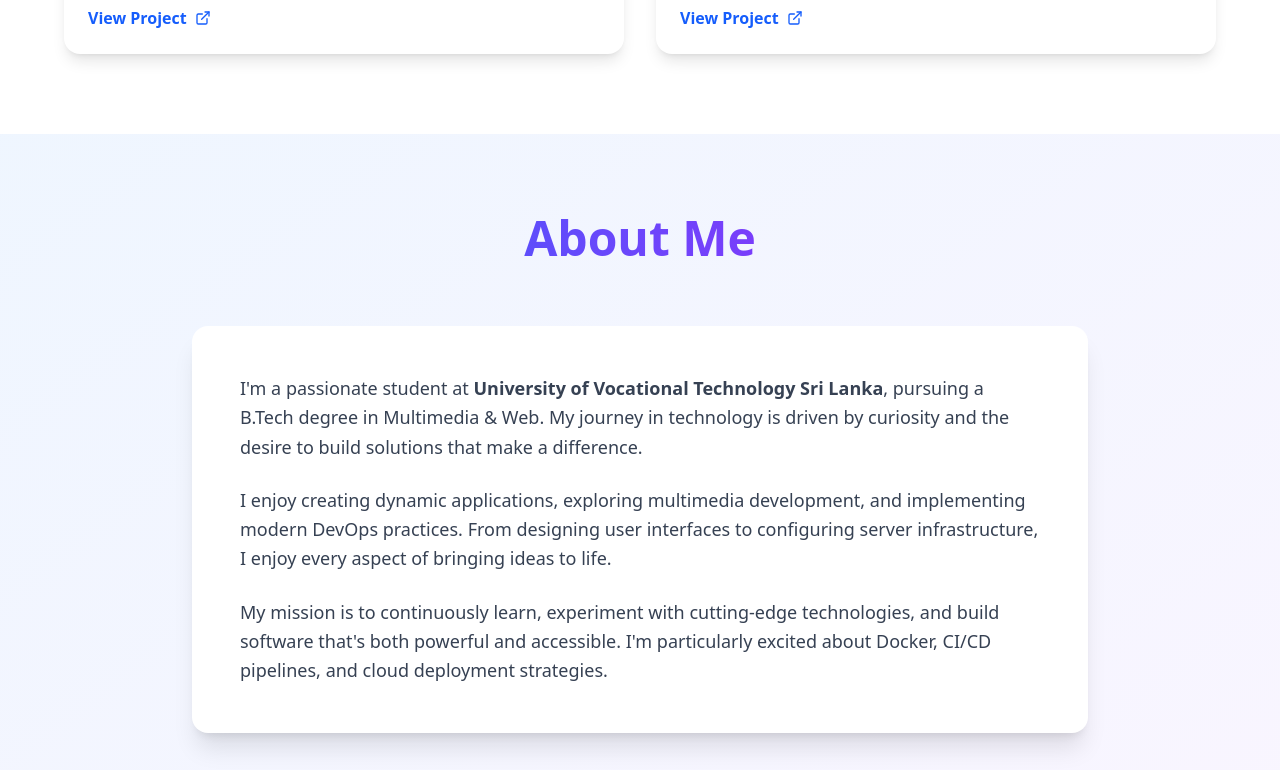
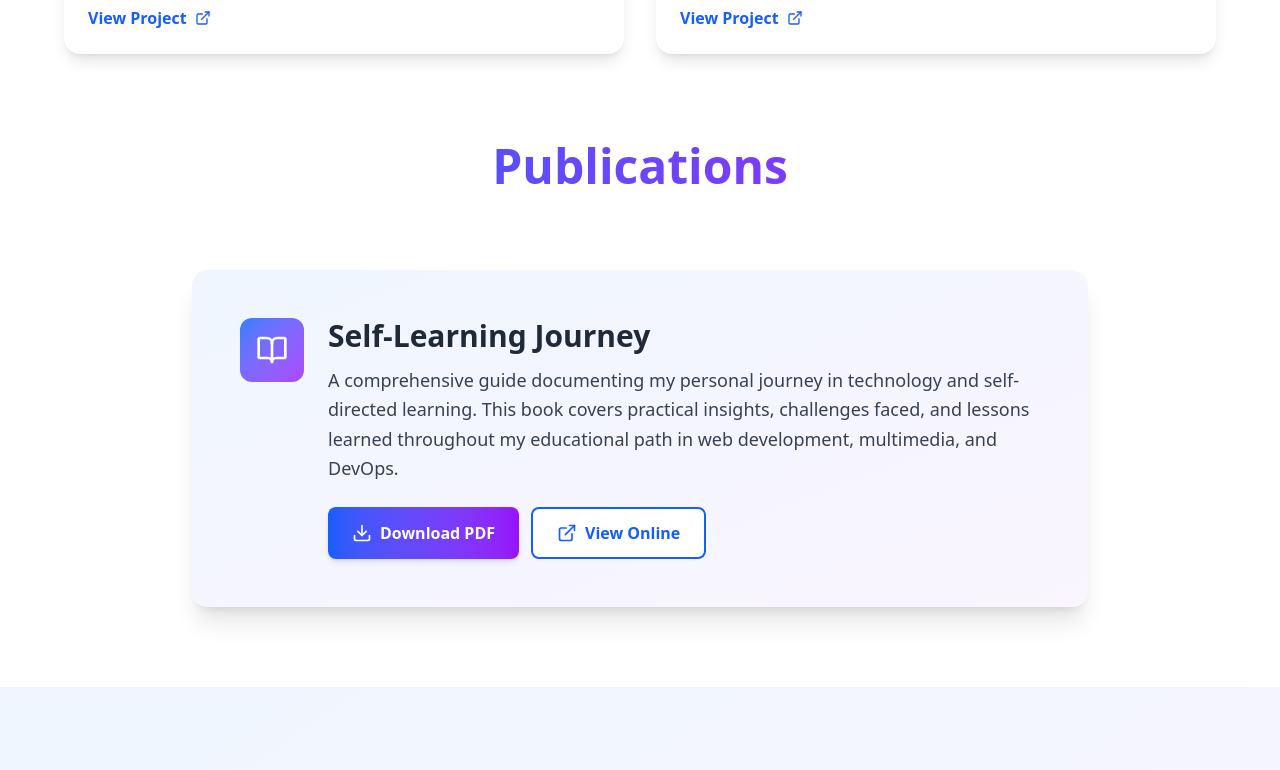
Before and after one commit to chathurangaFromUovt/my-portfolio, a React (Vite) app: page / in a window 1280 px wide. Shown: the part 1520-2290 px from the top of the page. Built offline with nearby package versions, Linux system fonts and the light colour scheme.

Commit message:
publications-section-added

```diff
--- a/src/components/Portfolio.jsx
+++ b/src/components/Portfolio.jsx
@@ -1,5 +1,5 @@
 import React, { useState, useEffect } from 'react';
-import { HeartHandshake, WandSparkles, Github, Linkedin, Mail, Code, Palette, Server, ChevronDown, ExternalLink, Menu, X } from 'lucide-react';
+import { HeartHandshake, WandSparkles, Github, Linkedin, Mail, Code, Palette, Server, ChevronDown, ExternalLink, Menu, X, BookOpen, Download } from 'lucide-react';
 
 export default function Portfolio() {
     const [activeSection, setActiveSection] = useState('home');
@@ -10,7 +10,7 @@ export default function Portfolio() {
         const handleScroll = () => {
             setScrolled(window.scrollY > 50);
 
-            const sections = ['home', 'projects', 'about', 'contact'];
+            const sections = ['home', 'projects', 'about', 'publications', 'contact'];
             const current = sections.find(section => {
                 const element = document.getElementById(section);
                 if (element) {
@@ -63,7 +63,7 @@ export default function Portfolio() {
 
                     {/* Desktop Menu */}
                     <div className="hidden md:flex space-x-8">
-                        {['home', 'projects', 'about', 'contact'].map((item) => (
+                        {['home', 'projects', 'publications', 'about', 'contact'].map((item) => (
                             <button
                                 key={item}
                                 onClick={() => scrollToSection(item)}
@@ -90,7 +90,7 @@ export default function Portfolio() {
                 {/* Mobile Menu */}
                 {isMenuOpen && (
                     <div className="md:hidden bg-white border-t mt-4 py-4 px-6 space-y-4">
-                        {['home', 'projects', 'about', 'contact'].map((item) => (
+                        {['home', 'projects', 'publications', 'about', 'contact'].map((item) => (
                             <button
                                 key={item}
                                 onClick={() => scrollToSection(item)}
@@ -214,6 +214,57 @@ export default function Portfolio() {
                 </div>
             </section>
 
+            {/* Publications Section */}
+            <section id="publications" className="py-20 pt-2 bg-white">
+                <div className="container mx-auto px-6">
+                    <div className="max-w-4xl mx-auto">
+                        <h2 className="text-5xl font-bold text-center mb-20 bg-gradient-to-r from-blue-600 to-purple-600 bg-clip-text text-transparent">
+                            Publications
+                        </h2>
+
+                        <div className="bg-gradient-to-br from-blue-50 to-purple-50 rounded-2xl shadow-xl p-8 md:p-12 hover:shadow-2xl transition-shadow">
+                            <div className="flex items-start gap-6">
+                                <div className="w-16 h-16 bg-gradient-to-br from-blue-500 to-purple-500 rounded-xl flex items-center justify-center text-white flex-shrink-0">
+                                    <BookOpen size={32} />
+                                </div>
+
+                                <div className="flex-1">
+                                    <h3 className="text-2xl md:text-3xl font-bold text-gray-800 mb-3">
+                                        Self-Learning Journey
+                                    </h3>
+
+                                    <p className="text-gray-700 text-lg leading-relaxed mb-6">
+                                        A comprehensive guide documenting my personal journey in technology and self-directed learning. This book covers practical insights, challenges faced, and lessons learned throughout my educational path in web development, multimedia, and DevOps.
+                                    </p>
+
+                                    <div className="flex flex-wrap gap-3">
+                                        <a
+                                            href="http://144.24.101.223/pdfs/self-learning-journey.pdf"
+                                            target="_blank"
+                                            rel="noopener noreferrer"
+                                            className="inline-flex items-center gap-2 bg-gradient-to-r from-blue-600 to-purple-600 text-white px-6 py-3 rounded-lg font-semibold hover:from-blue-700 hover:to-purple-700 transform hover:scale-105 transition-all shadow-md"
+                                        >
+                                            <Download size={20} />
+                                            Download PDF
+                                        </a>
+
+                                        <a
+                                            href="http://144.24.101.223/pdfs/self-learning-journey.pdf"
+                                            target="_blank"
+                                            rel="noopener noreferrer"
+                                            className="inline-flex items-center gap-2 bg-white text-blue-600 px-6 py-3 rounded-lg font-semibold hover:bg-gray-50 border-2 border-blue-600 transform hover:scale-105 transition-all"
+                                        >
+                                            <ExternalLink size={20} />
+                                            View Online
+                                        </a>
+                                    </div>
+                                </div>
+                            </div>
+                        </div>
+                    </div>
+                </div>
+            </section>
+
             {/* About Section */}
             <section id="about" className="py-20 bg-gradient-to-br from-blue-50 to-purple-50">
                 <div className="container mx-auto px-6">
```
